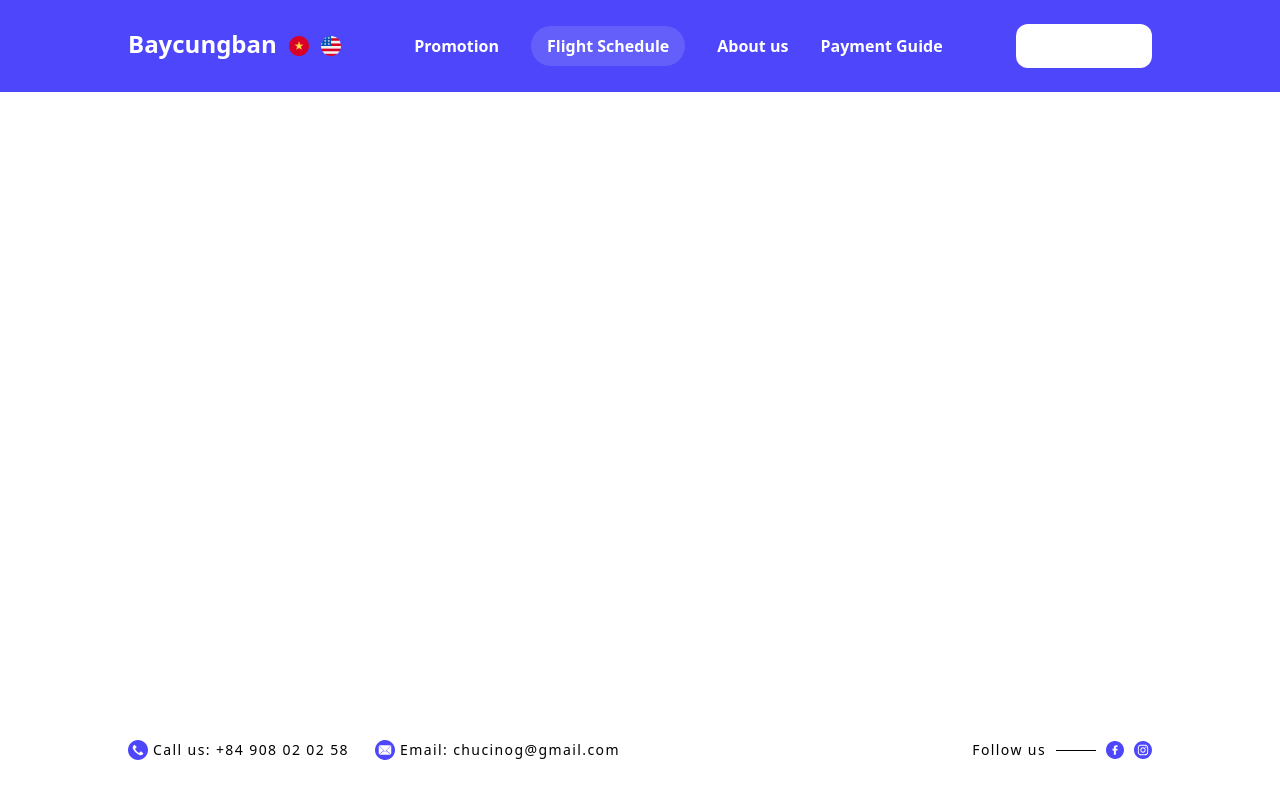
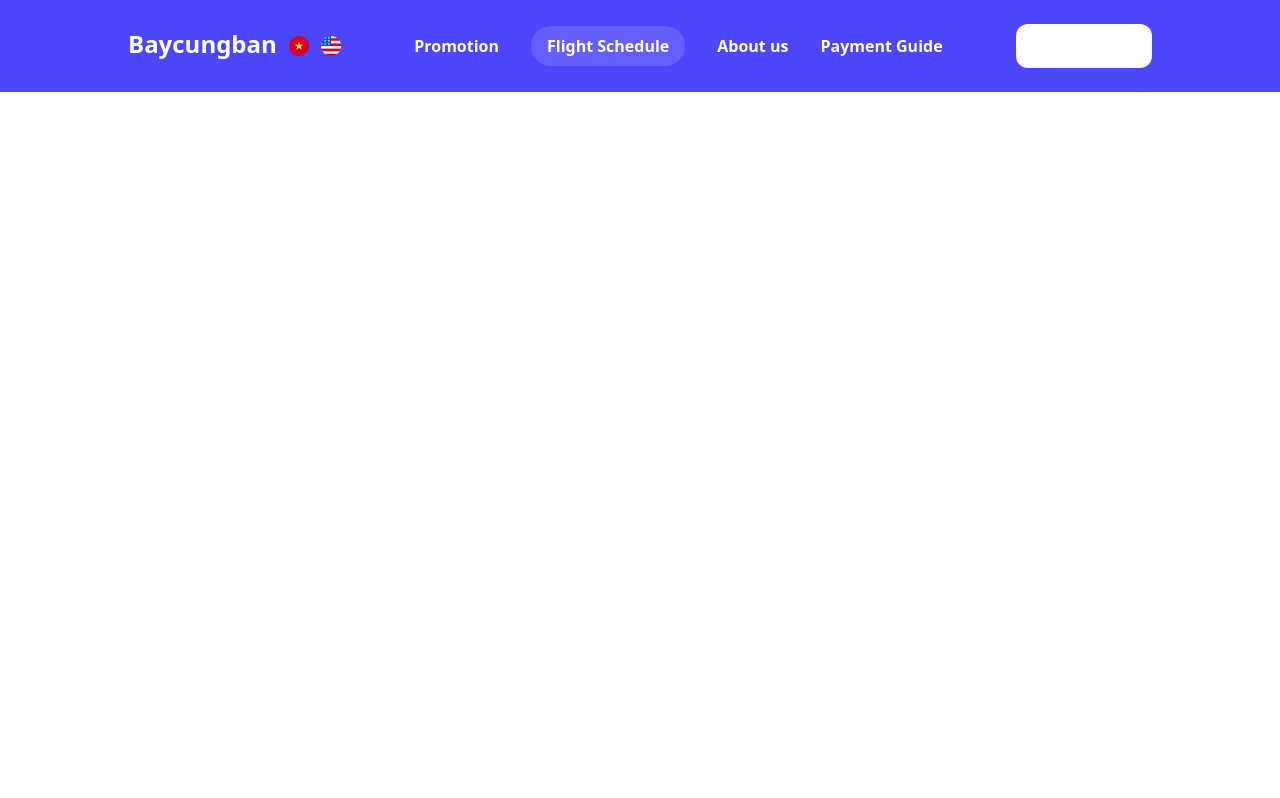
Before and after one commit to PhamTranHuy/baycungban, a React (Create React App) app: page /flight-schedule in a window 1280 px wide. Built offline with nearby package versions, Linux system fonts and the light colour scheme.

Commit message:
footer only fixed in home page, update home grey block position

```diff
--- a/src/components/Footer/Footer.jsx
+++ b/src/components/Footer/Footer.jsx
@@ -1,8 +1,12 @@
-import React from 'react'
+import clsx from 'clsx'
+import { useLocation } from 'react-router-dom'
 
 function Footer() {
+    const location = useLocation();
     return (
-        <div className="fixed bottom-0 w-full">
+        <div className={clsx("w-full",
+            location.pathname === '/home' && "fixed bottom-0"
+        )}>
             <div className="flex justify-between
                 home-max-w m-auto py-10
                 text-black whitespace-pre tracking-widest text-sm">
--- a/src/components/Home/Home.jsx
+++ b/src/components/Home/Home.jsx
@@ -16,7 +16,7 @@ function Home() {
             </div>
             <SearchFlights />
             <div className="fixed -z-10
-                h-[150px] top-[86%] right-0 left-[300px]
+                h-[150px] top-[86%] right-0 left-[20%]
                 h-full bg-[#F4F2F9]" />
         </div>
     )
```
